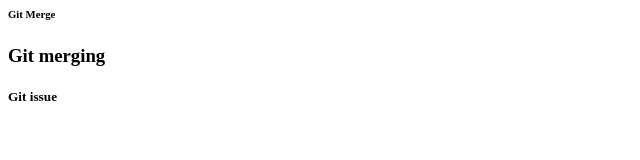
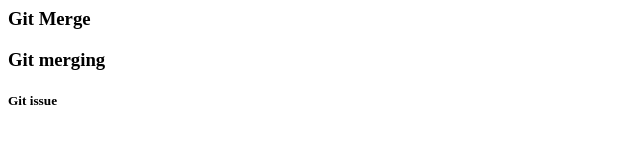
Before and after one commit to Sundareshwar-97/simpleMerge, a plain HTML site: page index.html in a window 1280 px wide. Shown: the full height of the page, 0-640 px from the left. Drawn offline with Linux system fonts and the light colour scheme.

Commit message:
aligned added2

```diff
--- a/index.html
+++ b/index.html
@@ -1,7 +1,7 @@
 <html>
 <body>
-    <h6>Git Merge </h6>
-    <h3>Git merging</h3>
-    <h5>Git issue</h5>
-    </body>
+<h3>Git Merge </h3>
+<h3>Git merging</h3>
+<h5>Git issue</h5>
+</body>
 </html>
```
